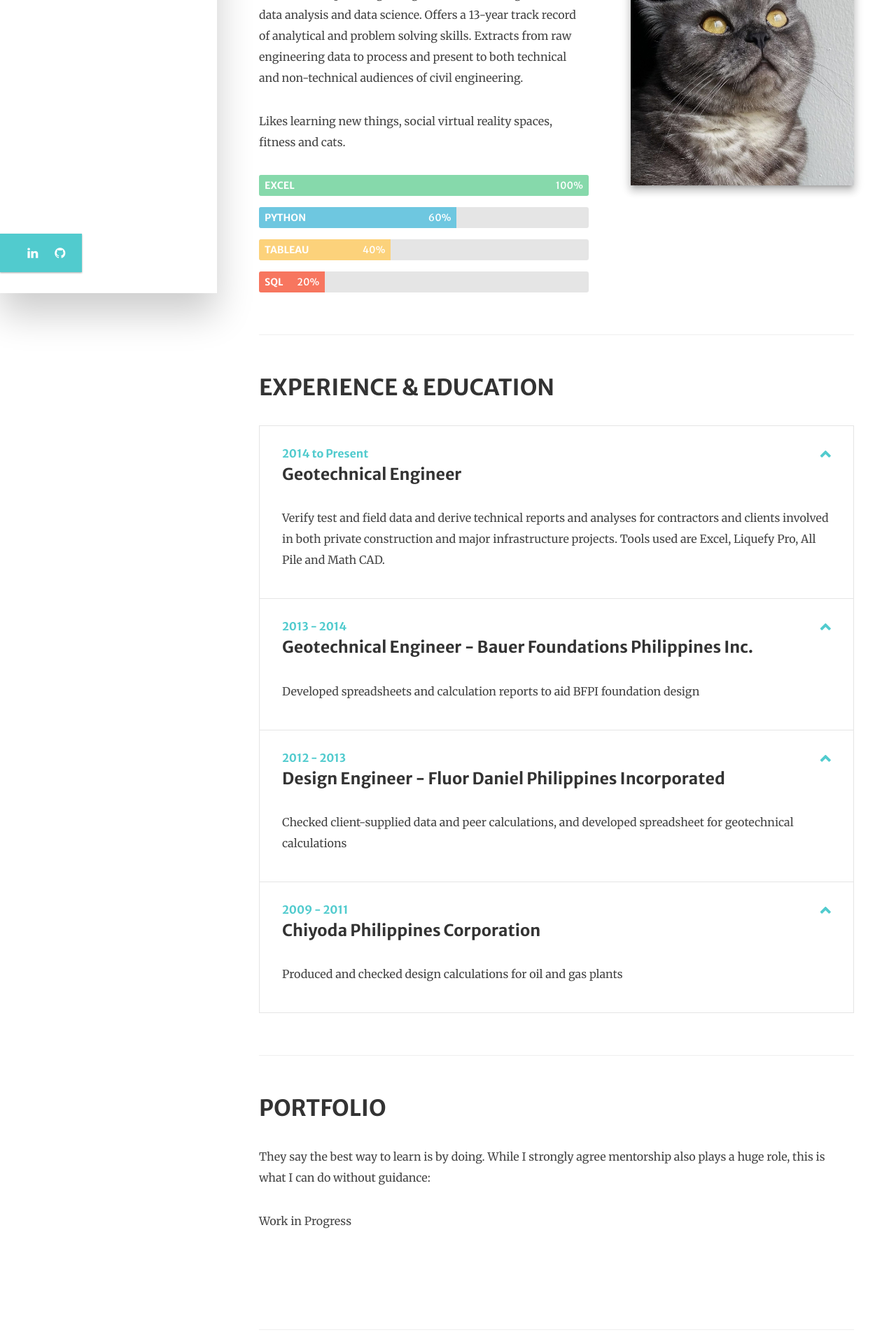
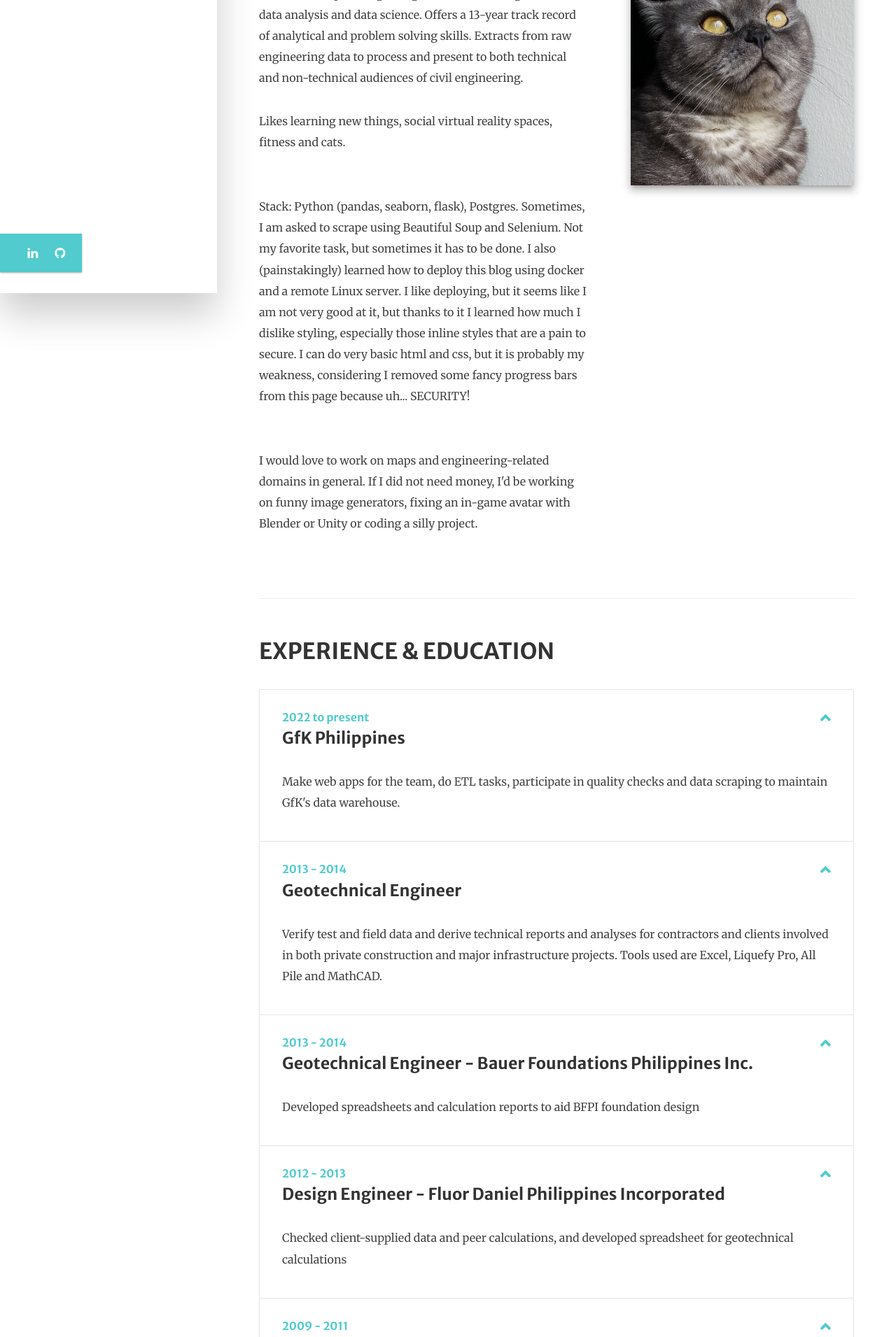
Before and after one commit to vanessapigwin/cattoviz, a Flask app: template templates/about.html in a window 1280 px wide. Shown: the part 381-2292 px from the top of the page at 70% size. Run offline with Flask 2, Linux system fonts and the light colour scheme; the template is opened without the code that fills it, so the values that code supplies are empty; some libraries are stand-ins or nearby versions.

Commit message:
updated about

```diff
--- a/main.py
+++ b/main.py
@@ -11,7 +11,7 @@ csp = {
         '\'self\'',
         '*.googleapis.com',
         '*.gstatic.com',
-        '*vimeo.com',
+        'vimeo.com',
         'giphy.com'
         ],
     'script-src': '\'self\'',
--- a/templates/about.html
+++ b/templates/about.html
@@ -9,18 +9,18 @@
                     <div class="col-12 col-lg-7 order-2 order-lg-1">
                         <p>Self-motivated and goal-oriented engineering professional committed to pursuing a long-term career change towards data analysis and data science. Offers a 13-year track record of analytical and problem solving skills. Extracts from raw engineering data to process and present to both technical and non-technical audiences of civil engineering.</p>
                         <p>Likes learning new things, social virtual reality spaces, fitness and cats.</p>
-                        <div class="progress">
-                            <div nonce="{{ csp_nonce() }}" class="progress-bar bg-success" style="width: 100%" role="progressbar" aria-valuenow="100" aria-valuemin="0" aria-valuemax="100"><span>Excel</span> 100%</div>
-                        </div>
-                         <div nonce="{{ csp_nonce() }}" class="progress">
-                            <div class="progress-bar bg-info" style="width: 60%" role="progressbar" aria-valuenow="60" aria-valuemin="0" aria-valuemax="100"><span>Python</span> 60%</div>
-                        </div>
-                        <div nonce="{{ csp_nonce() }}" class="progress">
-                            <div class="progress-bar bg-warning" style="width: 40%" role="progressbar" aria-valuenow="40" aria-valuemin="0" aria-valuemax="100"><span>Tableau</span> 40%</div>
-                        </div>
-                        <div nonce="{{ csp_nonce() }}" class="progress">
-                            <div class="progress-bar bg-danger" style="width: 20%" role="progressbar" aria-valuenow="20" aria-valuemin="0" aria-valuemax="100"><span>SQL</span> 20%</div>
-                        </div>
+                        <br>
+                        <p>Stack: Python (pandas, seaborn, flask), Postgres. Sometimes, I am asked to scrape using Beautiful Soup and Selenium.
+                            Not my favorite task, but sometimes it has to be done. I also (painstakingly) learned how to deploy this blog using docker
+                            and a remote Linux server. I like deploying, but it seems like I am not very good at it, but thanks to it I learned how much
+                            I dislike styling, especially those inline styles that are a pain to secure. I can do very basic html and css,
+                            but it is probably my weakness, considering I removed some fancy progress bars from this page because uh... SECURITY!
+                        </p>
+                        <br>
+                        <p>I would love to work on maps and engineering-related domains in general. If I did not need money, I'd be working on funny image
+                            generators, fixing an in-game avatar with Blender or Unity or coding a silly project.
+                        </p>
+
                     </div>
                     <div class="col-12 col-lg-5 order-1 order-lg-2 mb-5 mb-lg-0">
                         <img src="{{ url_for('static', filename='/images/matchphoto.png') }}" alt="Jane Doe" class="img-fluid mx-auto d-block eskimo-img-shadow">
@@ -34,11 +34,12 @@
                 <div id="mp-accordion-1" data-children=".mp-accordion-item" class="mp-accordion">
                     <!-- ACCORDION ITEM 1 -->
                     <div class="mp-accordion-item">
-                        <a class="mp-accordion-title" data-toggle="collapse" data-parent="#mp-accordion-1" href="#mp-accordion-item-1" aria-expanded="true" aria-controls="mp-accordion-item-1">2014 to Present</a>
+                        <a class="mp-accordion-title" data-toggle="collapse" data-parent="#mp-accordion-1" href="#mp-accordion-item-1" aria-expanded="true" aria-controls="mp-accordion-item-1">2022 to present</a>
                         <div id="mp-accordion-item-1" class="collapse show" role="tabpanel">
                             <div class="mp-accordion-content">
-                                <h5>Geotechnical Engineer</h5>
-                                Verify test and field data and derive technical reports and analyses for contractors and clients involved in both private construction and major infrastructure projects.&nbsp;<span>Tools used are Excel, Liquefy Pro, All Pile and Math CAD.</span></div>
+                                <h5>GfK Philippines</h5>
+                                Make web apps for the team, do ETL tasks, participate in quality checks and data scraping to maintain GfK's data warehouse.
+                            </div>
                         </div>
                     </div>
                     <!-- ACCORDION ITEM 2 -->
@@ -46,23 +47,32 @@
                         <a class="mp-accordion-title" data-toggle="collapse" data-parent="#mp-accordion-1" href="#mp-accordion-item-2" aria-expanded="true" aria-controls="mp-accordion-item-2">2013 - 2014</a>
                         <div id="mp-accordion-item-2" class="collapse show" role="tabpanel">
                             <div class="mp-accordion-content">
+                                <h5>Geotechnical Engineer</h5>
+                                Verify test and field data and derive technical reports and analyses for contractors and clients involved in both private construction and major infrastructure projects. Tools used are Excel, Liquefy Pro, All Pile and MathCAD.</div>
+                        </div>
+                    </div>
+                    <!-- ACCORDION ITEM 3 -->
+                    <div class="mp-accordion-item">
+                        <a class="mp-accordion-title" data-toggle="collapse" data-parent="#mp-accordion-1" href="#mp-accordion-item-3" aria-expanded="true" aria-controls="mp-accordion-item-3">2013 - 2014</a>
+                        <div id="mp-accordion-item-3" class="collapse show" role="tabpanel">
+                            <div class="mp-accordion-content">
                                 <h5>Geotechnical Engineer - Bauer Foundations Philippines Inc.</h5>
                                 Developed spreadsheets and calculation reports to aid BFPI foundation design</div>
                         </div>
                     </div>
-                    <!-- ACCORDION ITEM 3 -->
+                    <!-- ACCORDION ITEM 4 -->
                     <div class="mp-accordion-item">
-                        <a class="mp-accordion-title" data-toggle="collapse" data-parent="#mp-accordion-1" href="#mp-accordion-item-3" aria-expanded="true" aria-controls="mp-accordion-item-3">2012 - 2013</a>
-                        <div id="mp-accordion-item-3" class="collapse show" role="tabpanel">
+                        <a class="mp-accordion-title" data-toggle="collapse" data-parent="#mp-accordion-1" href="#mp-accordion-item-4" aria-expanded="true" aria-controls="mp-accordion-item-4">2012 - 2013</a>
+                        <div id="mp-accordion-item-4" class="collapse show" role="tabpanel">
                             <div class="mp-accordion-content">
                                 <h5>Design Engineer - Fluor Daniel Philippines Incorporated</h5>
                                 Checked client-supplied data and peer calculations, and developed spreadsheet for geotechnical calculations</div>
                         </div>
                     </div>
-                    <!-- ACCORDION ITEM 4 -->
+                    <!-- ACCORDION ITEM 5 -->
                     <div class="mp-accordion-item">
-                        <a class="mp-accordion-title" data-toggle="collapse" data-parent="#mp-accordion-1" href="#mp-accordion-item-4" aria-expanded="true" aria-controls="mp-accordion-item-4">2009 - 2011</a>
-                        <div id="mp-accordion-item-4" class="collapse show" role="tabpanel">
+                        <a class="mp-accordion-title" data-toggle="collapse" data-parent="#mp-accordion-1" href="#mp-accordion-item-5" aria-expanded="true" aria-controls="mp-accordion-item-5">2009 - 2011</a>
+                        <div id="mp-accordion-item-5" class="collapse show" role="tabpanel">
                             <div class="mp-accordion-content">
                                 <h5>Chiyoda Philippines Corporation</h5>Produced and checked design calculations for oil and gas plants</div>
                         </div>
```
